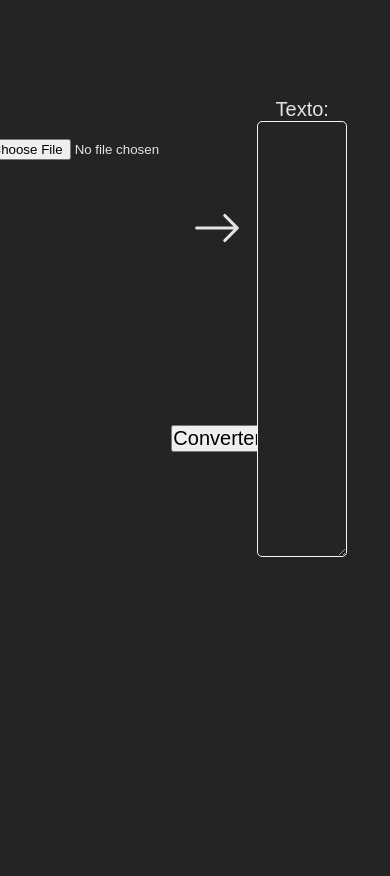
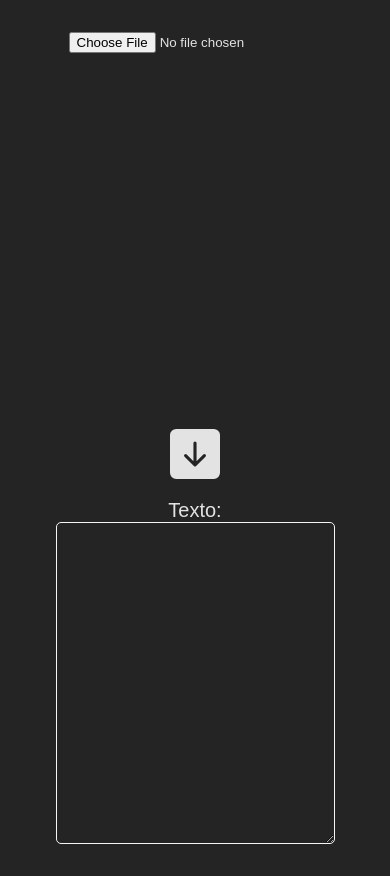
Before and after one commit to vitor-navarro/conversorImagemTexto, a React (Vite) app: page / in a window 390 px wide. Before the commit the page ends 844 px from the top, so only its background shows below. Built offline with nearby package versions, Linux system fonts and the light colour scheme.

Commit message:
style 768px add

```diff
--- a/src/App.tsx
+++ b/src/App.tsx
@@ -1,4 +1,4 @@
-import { BsArrowRight } from 'react-icons/bs'
+import { BsArrowRight,BsFillArrowDownSquareFill } from 'react-icons/bs'
 import { useState, useEffect } from 'react'
 import Tesseract from 'tesseract.js';
 import './App.css'
@@ -129,8 +129,9 @@ function App() {
       )}</div>
     </div>
     <div className='div2'>
-      <BsArrowRight size = '50'/>
-      <button type='submit' onClick={event => convertToText()}>Converter</button>
+      <BsArrowRight size='50' className='arrow arrow-right' />
+      <BsFillArrowDownSquareFill size='50' className='arrow arrow-down' onClick={event => convertToText()} />
+      <button type='submit' className="button-convert" onClick={event => convertToText()}>Converter</button>
     </div>
 
 
--- a/src/styles.css
+++ b/src/styles.css
@@ -51,6 +51,14 @@ div textarea{
   padding: 10px 5px;
 }
 
+.arrow-right {
+  display: block;
+}
+
+.arrow-down {
+  display: none;
+}
+
 
 @media (max-width:1180px){
   .div1{
@@ -68,3 +76,37 @@ div textarea{
     height: 40vh;
   }
 }
+
+@media (max-width:768px){
+  .App{
+    flex-direction: column;
+    height: auto;
+  }
+  .div1,.div2,.div3{
+    height: auto;
+    width: auto;
+  }
+
+  .div2{
+    margin: 20px;
+  }
+
+  div textarea{
+    height: 300px;
+    width: 100%;
+    padding: 10px 5px;
+  }
+
+  .arrow-right {
+    display: none;
+  }
+
+  .arrow-down {
+    display: block;
+    cursor: pointer;
+  }
+
+  .button-convert{
+    display: none;
+  }
+}
```
